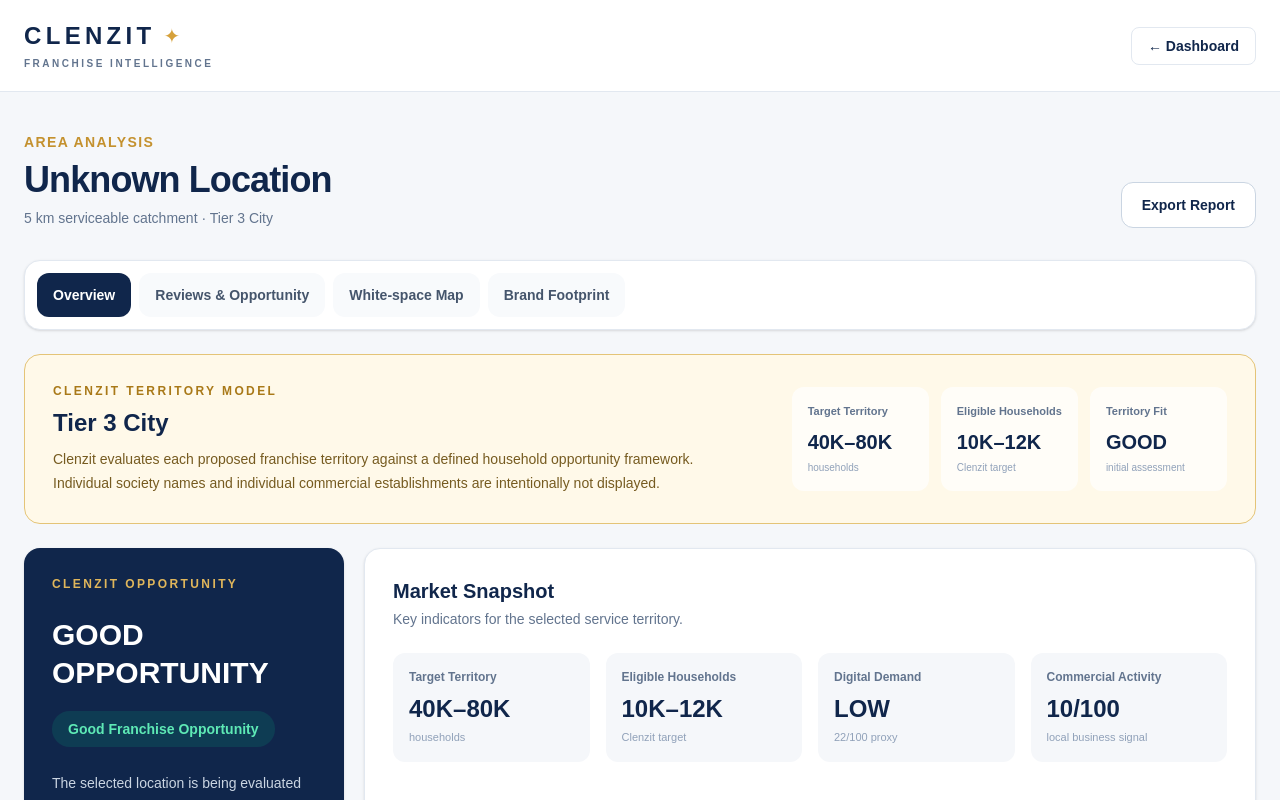
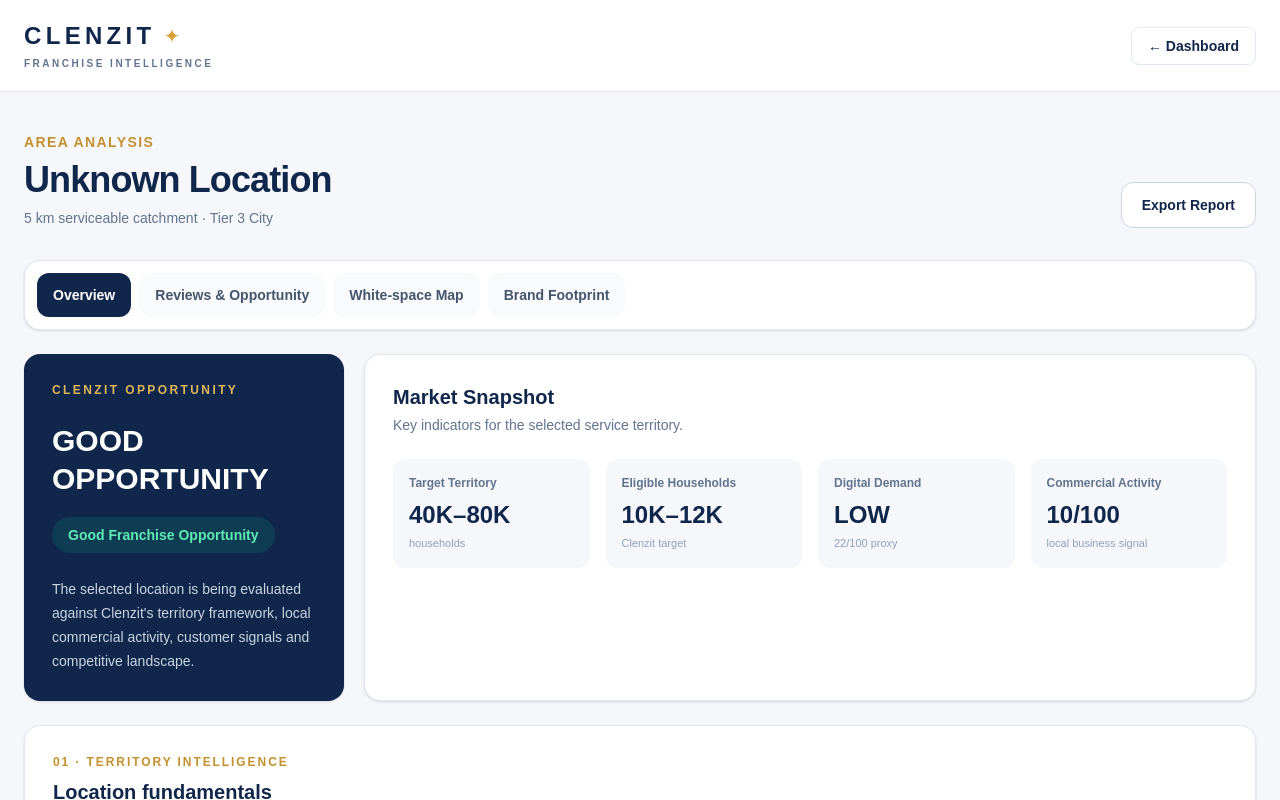
Before and after one commit to chaitanyau-bot/clenzit-franchise-intelligence, a Next.js app: page /analyze in a window 1280 px wide. Shown: the top 800 px of the page. Built offline with nearby package versions, Linux system fonts and the light colour scheme.

Commit message:
Remove redundant territory model panel

```diff
--- a/app/analyze/page.tsx
+++ b/app/analyze/page.tsx
@@ -1390,70 +1390,6 @@ function AnalyzeContent() {
         </section>
 
         {/* =================================================
-            TERRITORY OPPORTUNITY
-            ================================================= */}
-
-        <section className="mb-6 rounded-2xl border border-[#e4c477] bg-[#fff9e9] p-7">
-
-          <div className="flex flex-col gap-6 lg:flex-row lg:items-center lg:justify-between">
-
-            <div>
-
-              <p className="text-xs font-bold uppercase tracking-[0.2em] text-[#a97918]">
-                CLENZIT TERRITORY MODEL
-              </p>
-
-              <h3 className="mt-2 text-2xl font-bold">
-                {territoryModel.tierLabel}
-              </h3>
-
-              <p className="mt-2 max-w-2xl text-sm leading-6 text-[#765b20]">
-                Clenzit evaluates each proposed franchise
-                territory against a defined household
-                opportunity framework. Individual society
-                names and individual commercial establishments
-                are intentionally not displayed.
-              </p>
-
-            </div>
-
-            <div className="grid grid-cols-2 gap-3 sm:grid-cols-3">
-
-              <TerritoryMetric
-                title="Target Territory"
-                value={`${formatCompact(
-                  territoryModel.minTerritoryHouseholds
-                )}–${formatCompact(
-                  territoryModel.maxTerritoryHouseholds
-                )}`}
-                subtitle="households"
-              />
-
-              <TerritoryMetric
-                title="Eligible Households"
-                value={`${formatCompact(
-                  territoryModel.minEligibleHouseholds
-                )}–${formatCompact(
-                  territoryModel.maxEligibleHouseholds
-                )}`}
-                subtitle="Clenzit target"
-              />
-
-              <TerritoryMetric
-                title="Territory Fit"
-                value={
-                  territoryModel.territoryFit
-                }
-                subtitle="initial assessment"
-              />
-
-            </div>
-
-          </div>
-
-        </section>
-
-        {/* =================================================
             SCORE + SNAPSHOT
             ================================================= */}
 
```
